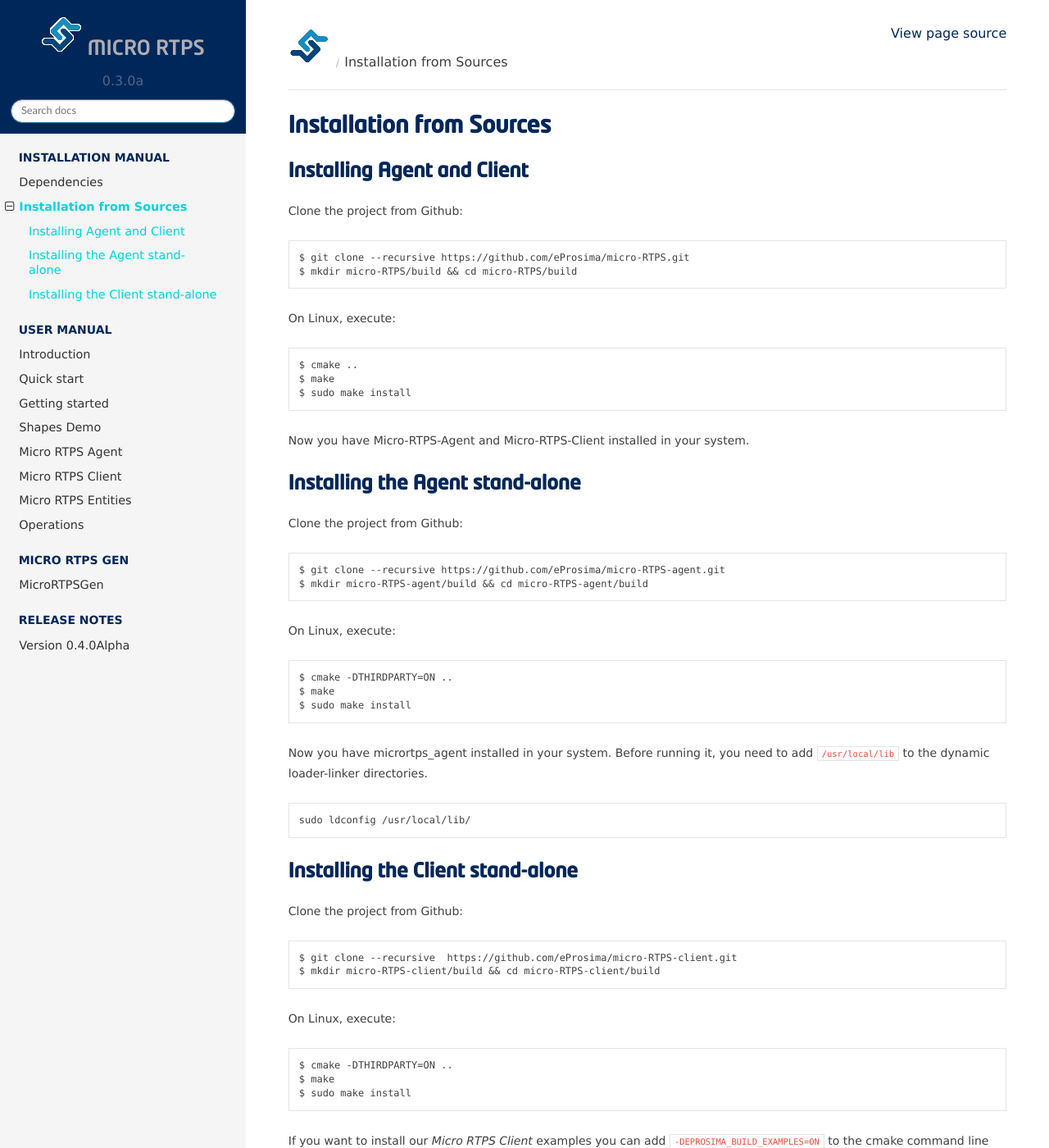
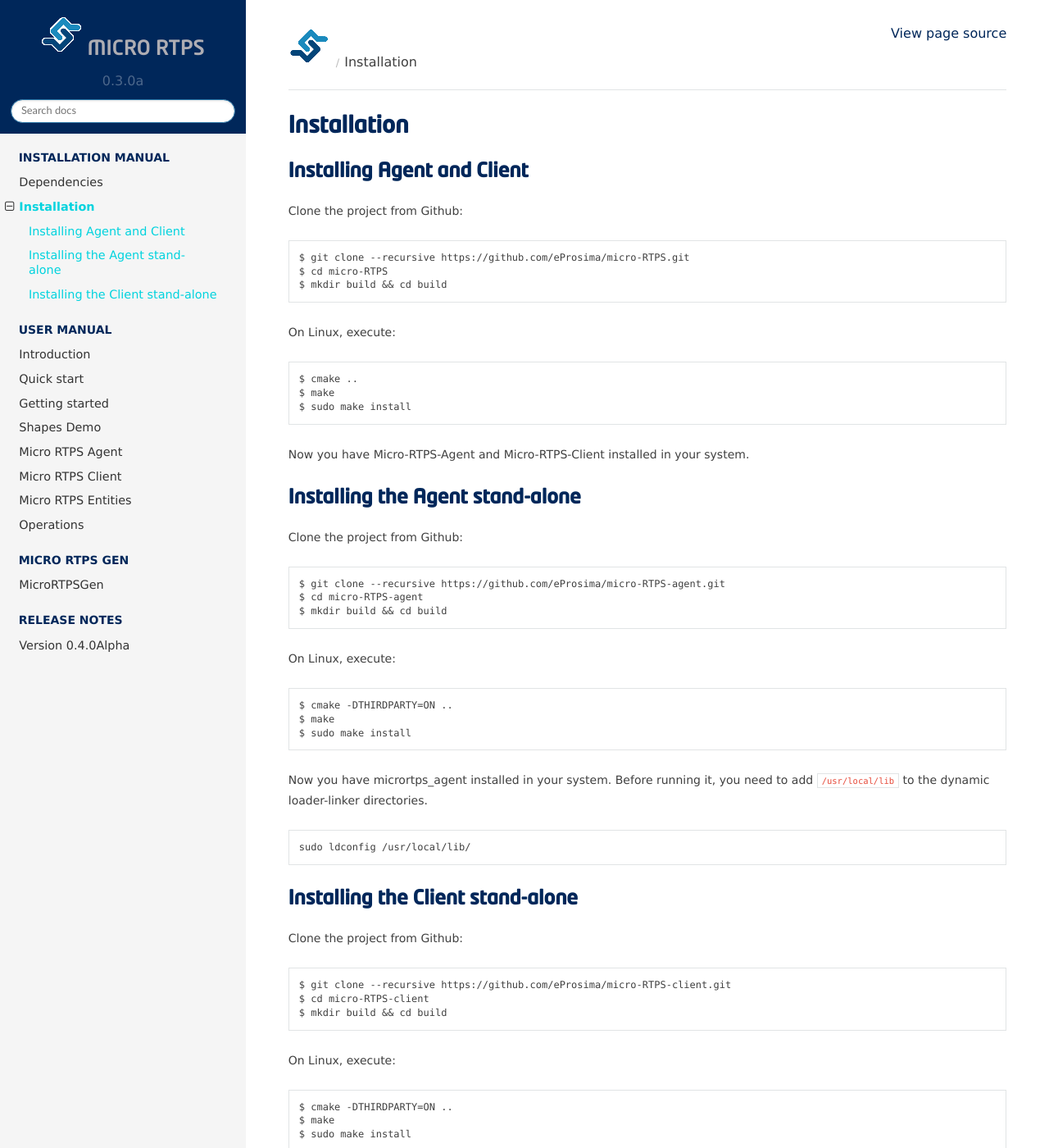
Before and after one commit to eProsima/Micro-XRCE-DDS-docs, a Sphinx documentation site: the page built from docs/sources.rst, in a window 1280 px wide and 1400 px high. Shown: the whole window at 82% size. Built offline with Sphinx 7.4.7 and the Read the Docs theme 2.0.0, drawn with Linux system fonts in a browser that asks for light colours.

Commit message:
Refs #2813. Instalation page change.

```diff
--- a/docs/sources.rst
+++ b/docs/sources.rst
@@ -1,6 +1,6 @@
 .. _sources_label:
 
-Installation from Sources
+Installation
 =========================
 
 Installing Agent and Client
@@ -9,7 +9,8 @@
 Clone the project from Github: ::
 
     $ git clone --recursive https://github.com/eProsima/micro-RTPS.git
-    $ mkdir micro-RTPS/build && cd micro-RTPS/build
+    $ cd micro-RTPS
+    $ mkdir build && cd build
 
 On Linux, execute: ::
 
@@ -25,7 +26,8 @@
 Clone the project from Github: ::
 
     $ git clone --recursive https://github.com/eProsima/micro-RTPS-agent.git
-    $ mkdir micro-RTPS-agent/build && cd micro-RTPS-agent/build
+    $ cd micro-RTPS-agent
+    $ mkdir build && cd build
 
 On Linux, execute: ::
 
@@ -42,8 +44,9 @@
 
 Clone the project from Github: ::
 
-    $ git clone --recursive  https://github.com/eProsima/micro-RTPS-client.git
-    $ mkdir micro-RTPS-client/build && cd micro-RTPS-client/build
+    $ git clone --recursive https://github.com/eProsima/micro-RTPS-client.git
+    $ cd micro-RTPS-client
+    $ mkdir build && cd build
 
 On Linux, execute: ::
 
```
